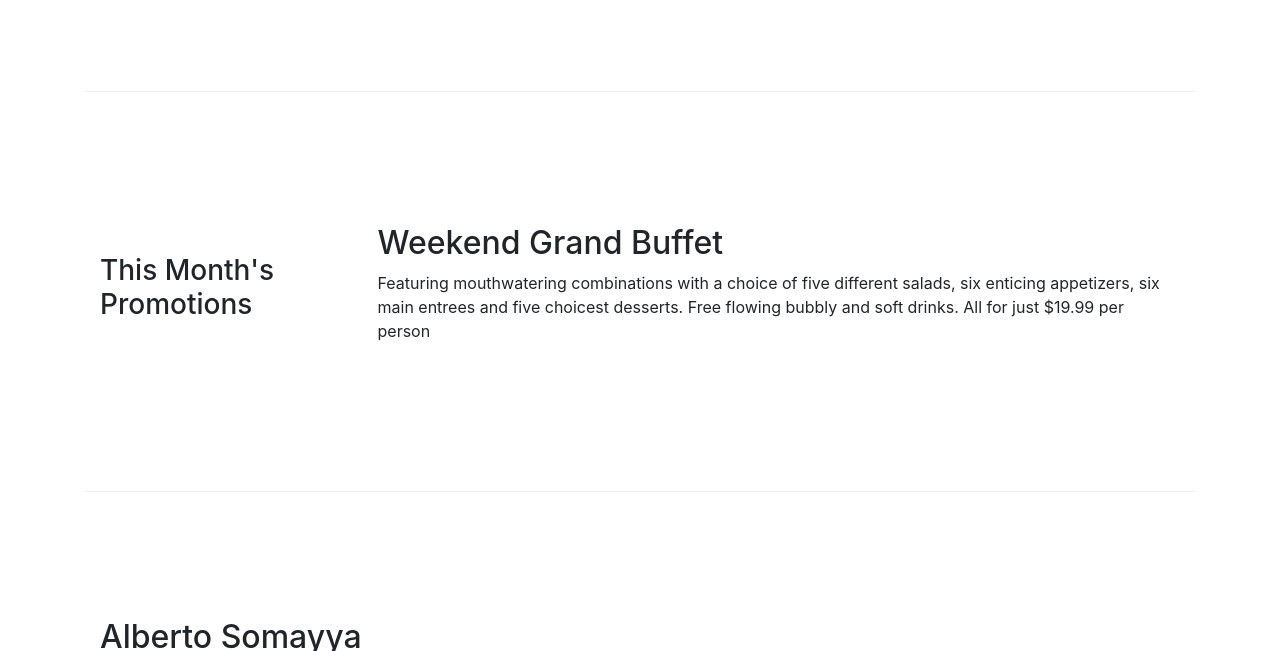
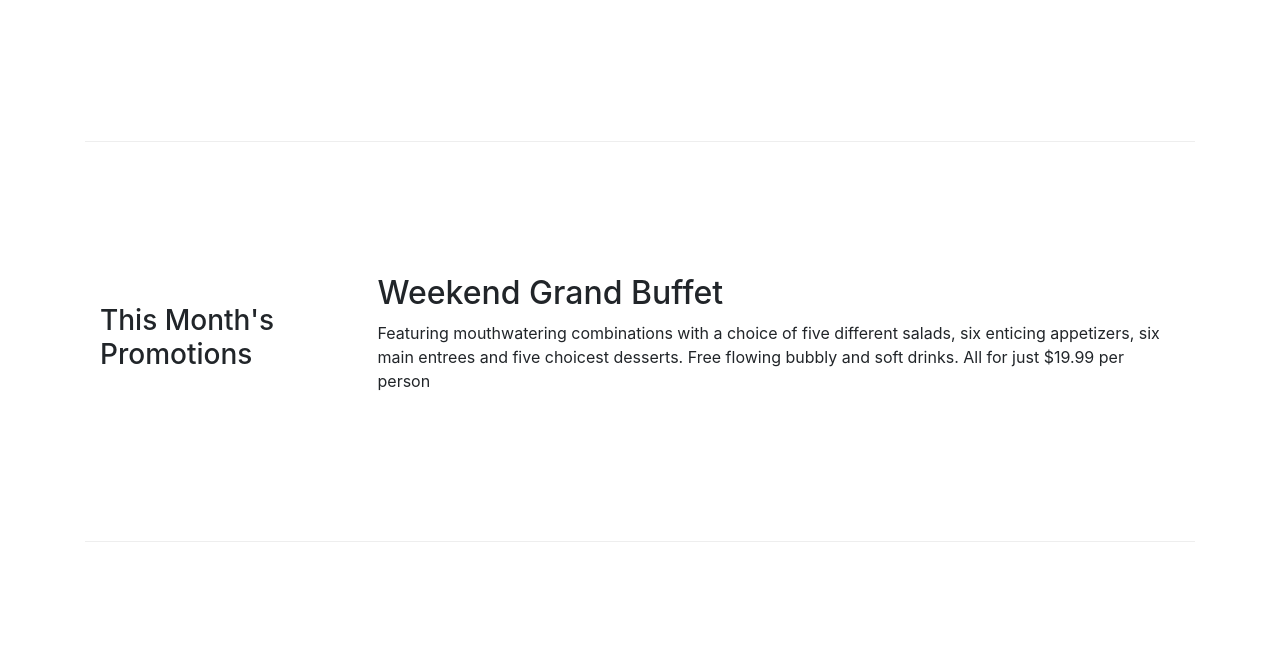
Before and after one commit to sidramwaseem/Bootstrap-practice, a plain HTML site: page index.html in a window 1280 px wide. Shown: the part 592-1243 px from the top of the page. Drawn offline with nearby package versions, Linux system fonts and the light colour scheme; files whose address does not match are found by name.

Commit message:
Update style.css

```diff
--- a/css/styles.css
+++ b/css/styles.css
@@ -28,3 +28,12 @@
   margin: 0px;
   color: #0f0f0f;
 }
+
+body{
+  padding-top: 50px;
+  z-index: 0;
+}
+
+.navbar-dark{
+  background-color: #512da8;
+}
```
